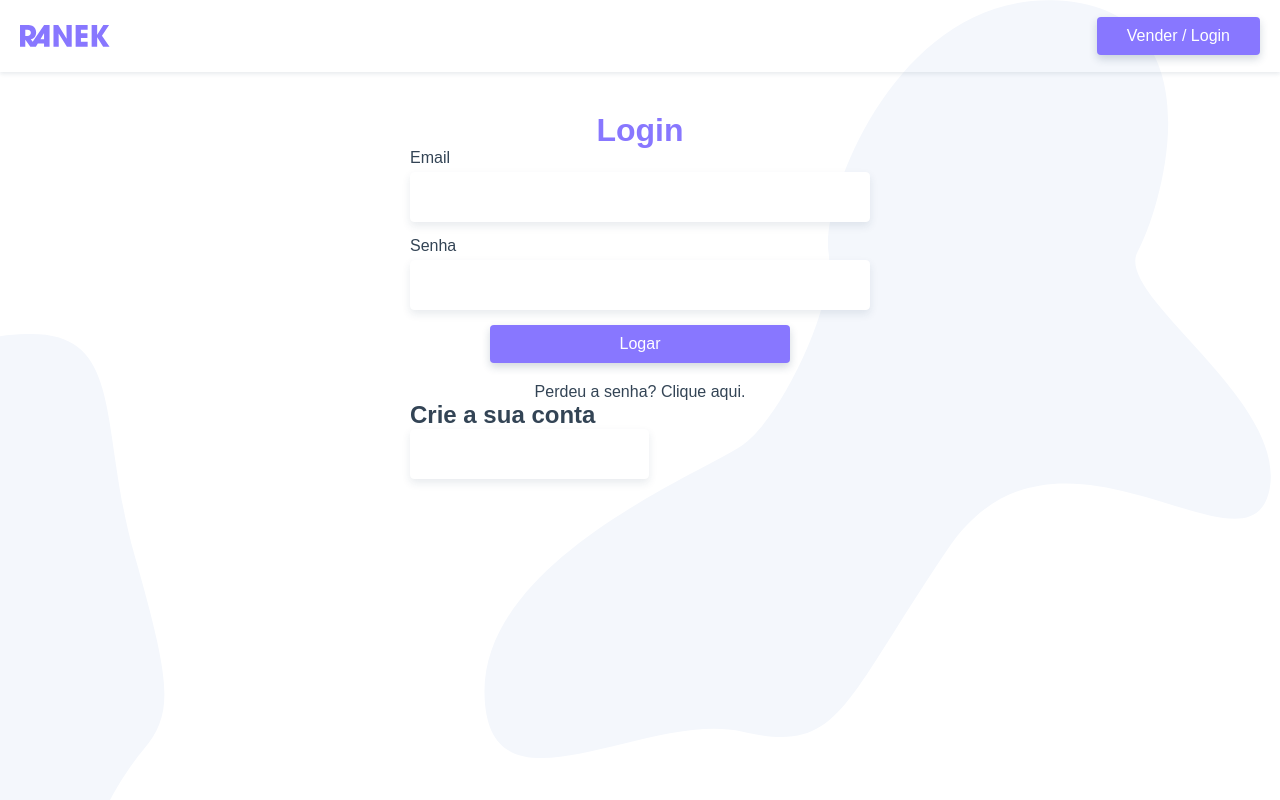
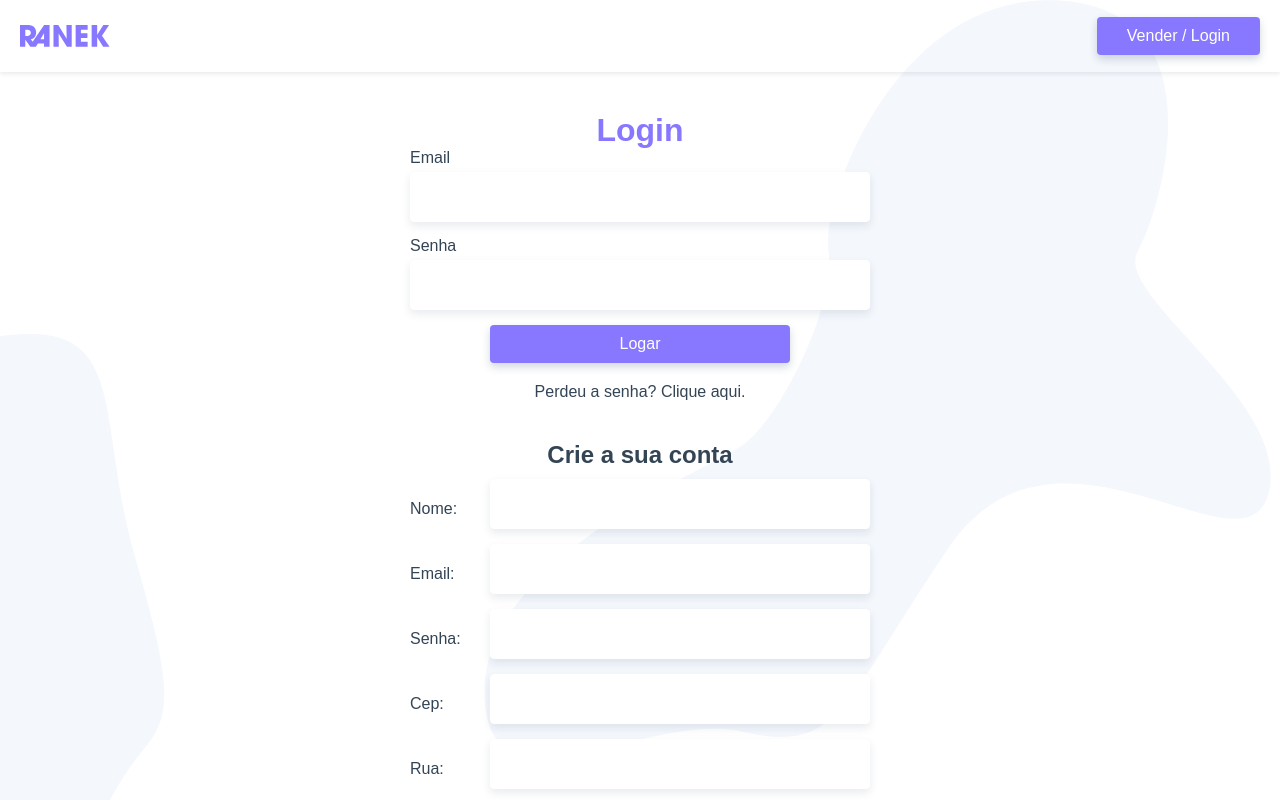
Before and after one commit to marijardim/ranekapp, a Vue app: page /login in a window 1280 px wide. Both pictures are taken after a click on the button "Criar Conta". Shown: the top 800 px of the page. Built offline with nearby package versions, Linux system fonts and the light colour scheme.

Commit message:
form e cep automatico

```diff
--- a/src/components/LoginCreate.vue
+++ b/src/components/LoginCreate.vue
@@ -3,7 +3,9 @@
     <h2>Crie a sua conta</h2>
     <transition>
       <button v-if='!create' @click='create = true' class='btn'>Criar Conta</button>
-      <userForm v-else />
+      <userForm v-else >
+        <button class="btn btn-form">Criar usuário</button>
+      </userForm>
     </transition>
   </section>
 </template>
@@ -21,6 +23,19 @@ export default {
 }
 </script>
 
-<style>
-
+<style scoped>
+h2 {
+  text-align: center;
+  margin-top: 40px;
+  margin-bottom: 10px;
+}
+.btn {
+  width: 100%;
+  max-width: 300px;
+  margin-left: auto;
+  margin-right: auto;
+}
+.btn-form {
+  max-width: 100%;
+}
 </style>
--- a/src/components/UserForm.vue
+++ b/src/components/UserForm.vue
@@ -1,13 +1,72 @@
 <template>
-  <input type="text">
+  <form>
+    <label for="nome">Nome:</label>
+    <input type="text" id="nome" name='nome' v-model='name'>
+    <label for="email">Email:</label>
+    <input type="email" id="email" name='email' v-model='email'>
+    <label for="senha">Senha:</label>
+    <input type="password" id="senha" name='senha' v-model='password'>
+    <label for="postal">Cep:</label>
+    <input type="text" id="postal" name='postal' v-model='postal' @keyup='setCep'>
+    <label for="address">Rua:</label>
+    <input type="text" id="address" name='address' v-model='address'>
+    <label for="number">Numero:</label>
+    <input type="text" id="number" name='number' v-model='number'>
+    <label for="city">Cidade:</label>
+    <input type="text" id="city" name='city' v-model='city'>
+    <label for="state">Estado:</label>
+    <input type="text" id="state" name='state' v-model='state'>
+    <div class="button">
+      <slot></slot>
+    </div>
+</form>
 </template>
 
 <script>
+import { mapFields } from '@/helpers/index.js'
+import { getCep } from '@/services/index.js'
+
 export default {
-  name: 'UserForm'
+  name: 'UserForm',
+  computed: {
+    ...mapFields({
+      fields: [
+        'name',
+        'email',
+        'password',
+        'postal',
+        'address',
+        'number',
+        'city',
+        'state'
+      ],
+      base: 'user',
+      mutation: 'UPDATE_USER'
+    })
+  },
+  methods: {
+    setCep () {
+      const postal = this.postal.replace(/\D/g, '')
+      if (postal.length === 8) {
+        getCep(postal).then(r => {
+          this.address = r.data.logradouro
+          this.city = r.data.localidade
+          this.state = r.data.uf
+        })
+      }
+    }
+  }
 }
 </script>
 
-<style>
-
+<style scoped>
+form {
+  display: grid;
+  grid-template-columns: 80px 1fr;
+  align-items: center;
+}
+.button {
+  grid-column: 2;
+  margin-top: 10px;
+}
 </style>
--- a/src/helpers/index.js
+++ b/src/helpers/index.js
@@ -6,3 +6,19 @@ export function serialize (obj) {
   }
   return queryString
 }
+
+export function mapFields (options) {
+  const object = {}
+  for (let x = 0; x < options.fields.length; x++) {
+    const field = [options.fields[x]]
+    object[field] = {
+      get () {
+        return this.$store.state[options.base][field]
+      },
+      set (value) {
+        this.$store.commit(options.mutation, { [field]: value })
+      }
+    }
+  }
+  return object
+}
--- a/src/services/index.js
+++ b/src/services/index.js
@@ -12,3 +12,7 @@ export const api = {
     return axiosInstance.post(endpoint, body)
   }
 }
+
+export function getCep (cep) {
+  return axios.get(`http://viacep.com.br/ws/${cep}/json/`)
+}
--- a/src/store/index.js
+++ b/src/store/index.js
@@ -2,6 +2,7 @@ import { api } from '@/services/index.js'
 import { createStore } from 'vuex'
 
 export default createStore({
+  strict: true,
   state: {
     login: false,
     user: {
@@ -23,7 +24,7 @@ export default createStore({
       state.login = payload
     },
     UPDATE_USER (state, payload) {
-      state.user = payload
+      state.user = Object.assign(state.user, payload)
     }
   },
   actions: {
```
